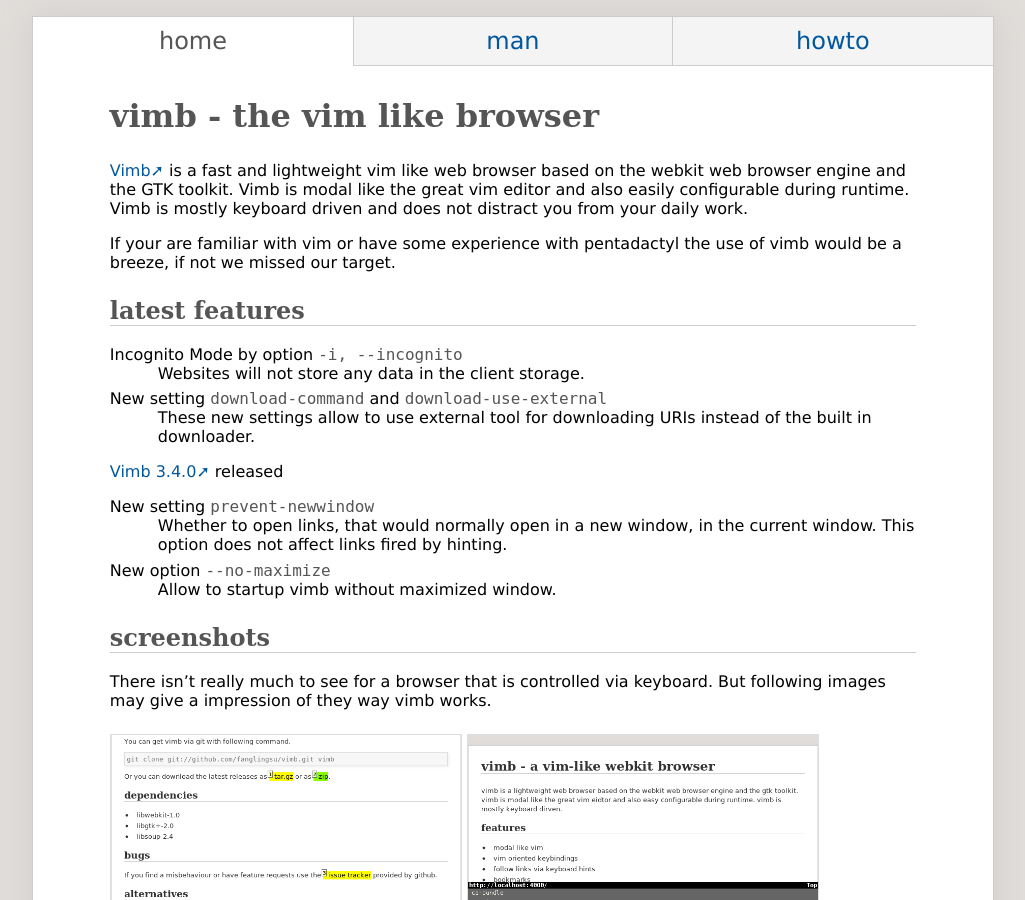
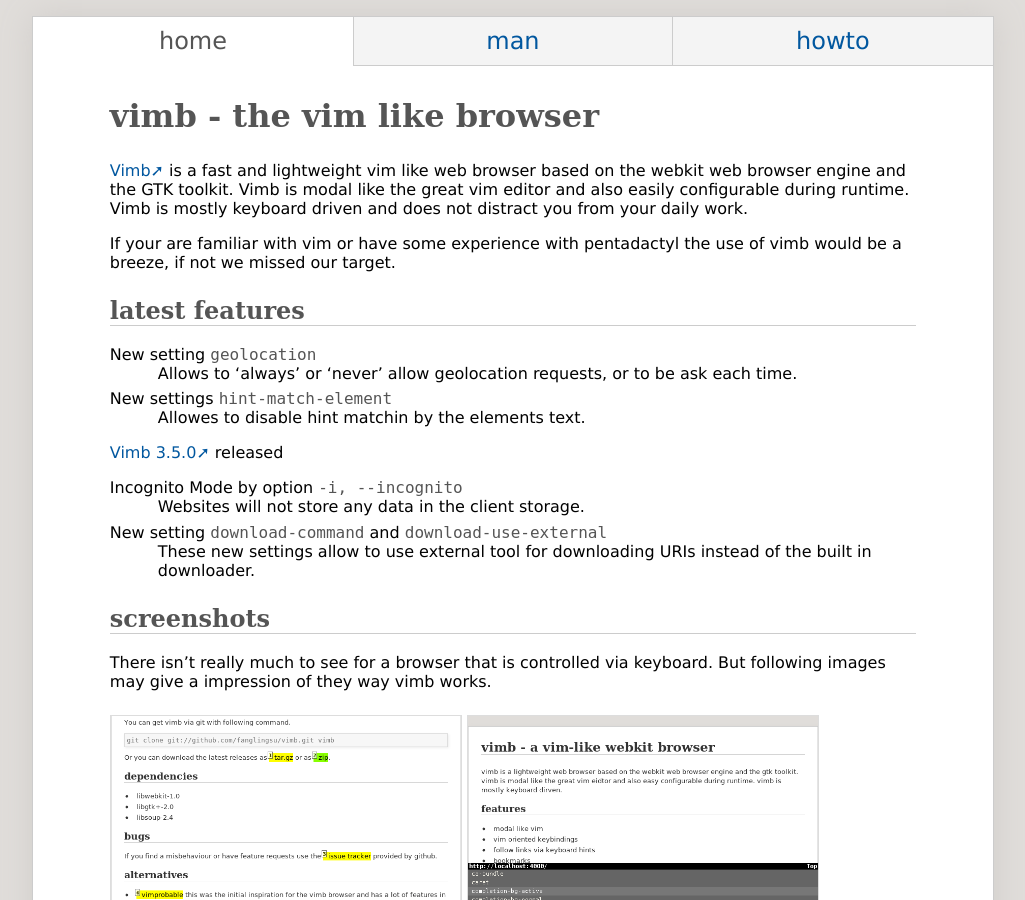
Before and after one commit to fanglingsu/vimb, a Jekyll site: the page built from index.md, in a window 1280 px wide and 900 px high. Shown: the whole window, without its empty margins (127-1152 px from the left). Built offline with Jekyll 4.4.1, drawn with Linux system fonts in a browser that asks for light colours.

Commit message:
Update latest features.

```diff
--- a/index.md
+++ b/index.md
@@ -15,21 +15,21 @@
 of vimb would be a breeze, if not we missed our target.
 
 ## latest features
+New setting `geolocation`
+: Allows to 'always' or 'never' allow geolocation requests, or to be ask each
+  time.
+
+New settings `hint-match-element`
+: Allowes to disable hint matchin by the elements text.
+
+[Vimb 3.5.0](https://github.com/fanglingsu/vimb/releases/tag/3.5.0) released
+
 Incognito Mode by option `-i, --incognito`
 : Websites will not store any data in the client storage.
 
 New setting `download-command` and `download-use-external`
 : These new settings allow to use external tool for downloading URIs instead
   of the built in downloader.
-
-[Vimb 3.4.0](https://github.com/fanglingsu/vimb/releases/tag/3.4.0) released
-
-New setting `prevent-newwindow`
-: Whether to open links, that would normally open in a new window, in the
-  current window. This option does not affect links fired by hinting.
-
-New option `--no-maximize`
-: Allow to startup vimb without maximized window.
 
 ## screenshots
 There isn't really much to see for a browser that is controlled via keyboard.
```
Also changed, not shown: man.md (+10 -0 lines).
